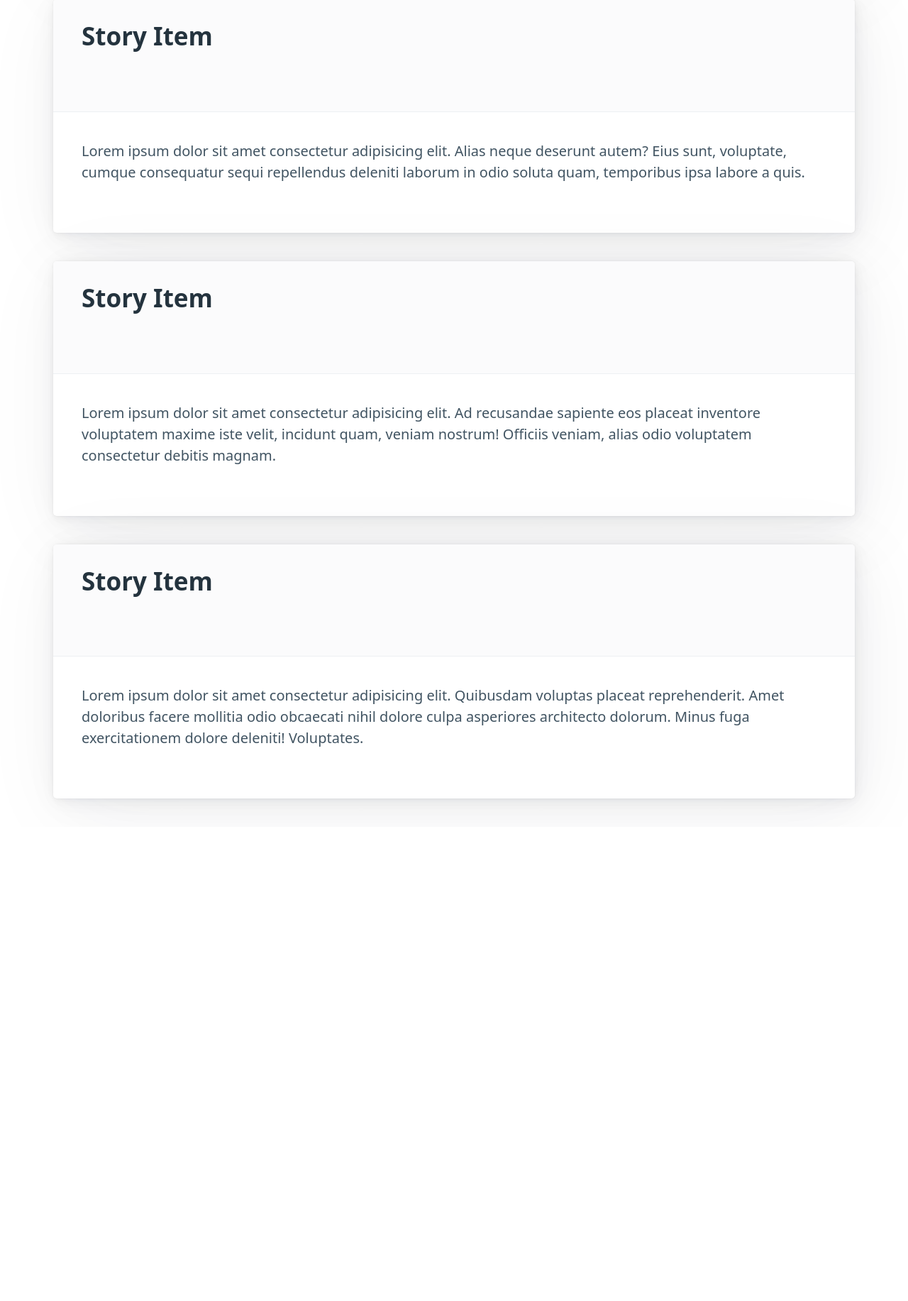
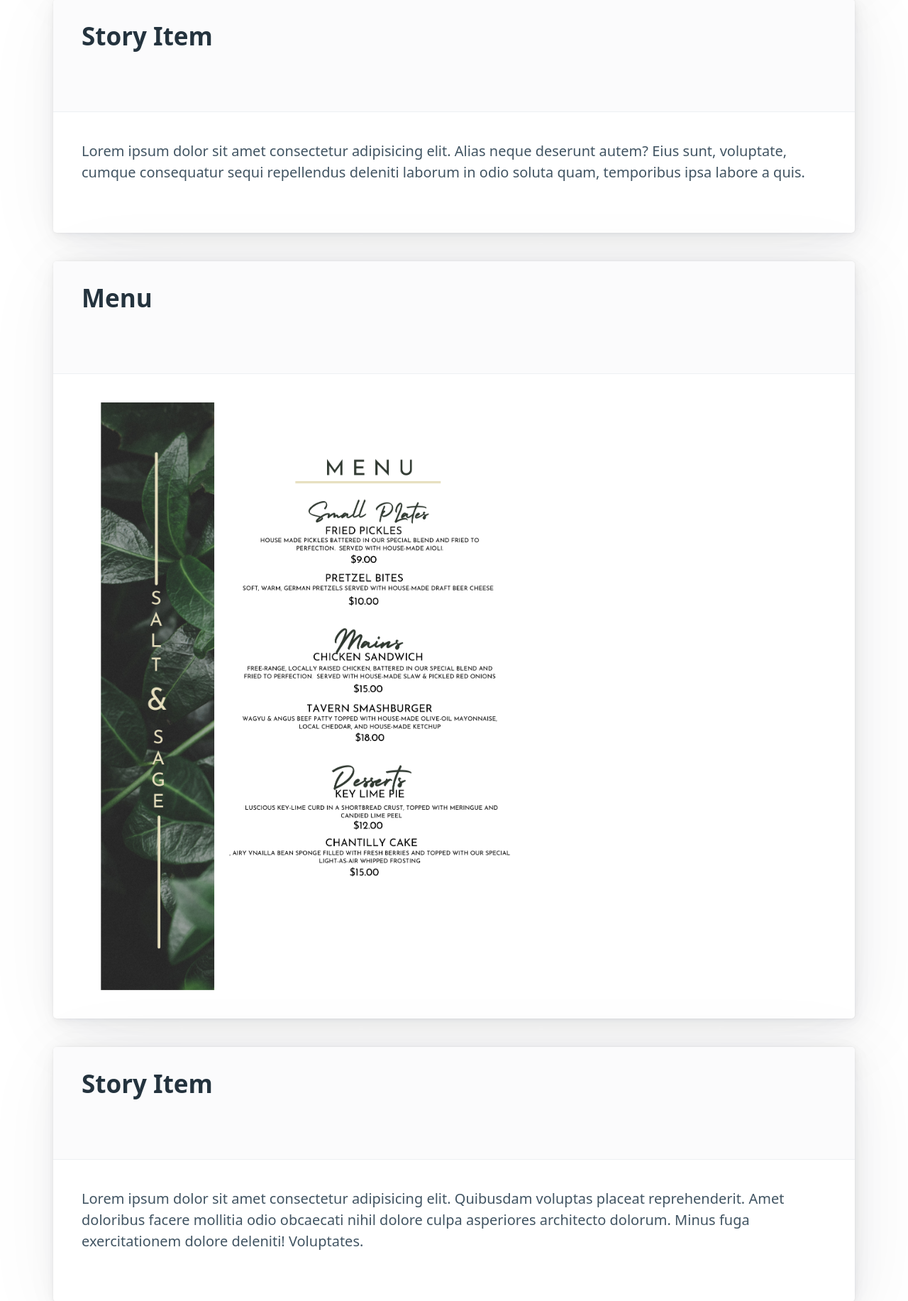
Before and after one commit to RachaelKStokes/Fancy_Burger_Joint, a Node server app: page / in a window 1280 px wide. Shown: the part 696-2529 px from the top of the page at 71% size. Before the commit the page ends 1836 px from the top, so only its background shows below. Run offline with Node 20, Linux system fonts and the light colour scheme; a user stored in the database is signed in; data comes from the database, SQL or seed files in the repository; some libraries are stand-ins or nearby versions.

Commit message:
added menu to css

```diff
--- a/views/homepage.handlebars
+++ b/views/homepage.handlebars
@@ -17,11 +17,9 @@
 </article>
 <article>
   <header>
-    <h2>Story Item</h2>
+    <h2>Menu</h2>
   </header>
-  <p>
-    Lorem ipsum dolor sit amet consectetur adipisicing elit. Ad recusandae sapiente eos placeat inventore voluptatem maxime iste velit, incidunt quam, veniam nostrum! Officiis veniam, alias odio voluptatem consectetur debitis magnam.
-  </p>
+  <img class="fluid" src= "/assets/images/S.png" alt=" Salt & Sage menu ">
 </article>
 <article>
   <header>
```
Also changed, not shown: assets/images/S.png (deleted), assets/images/cocktail.jpg (deleted).
